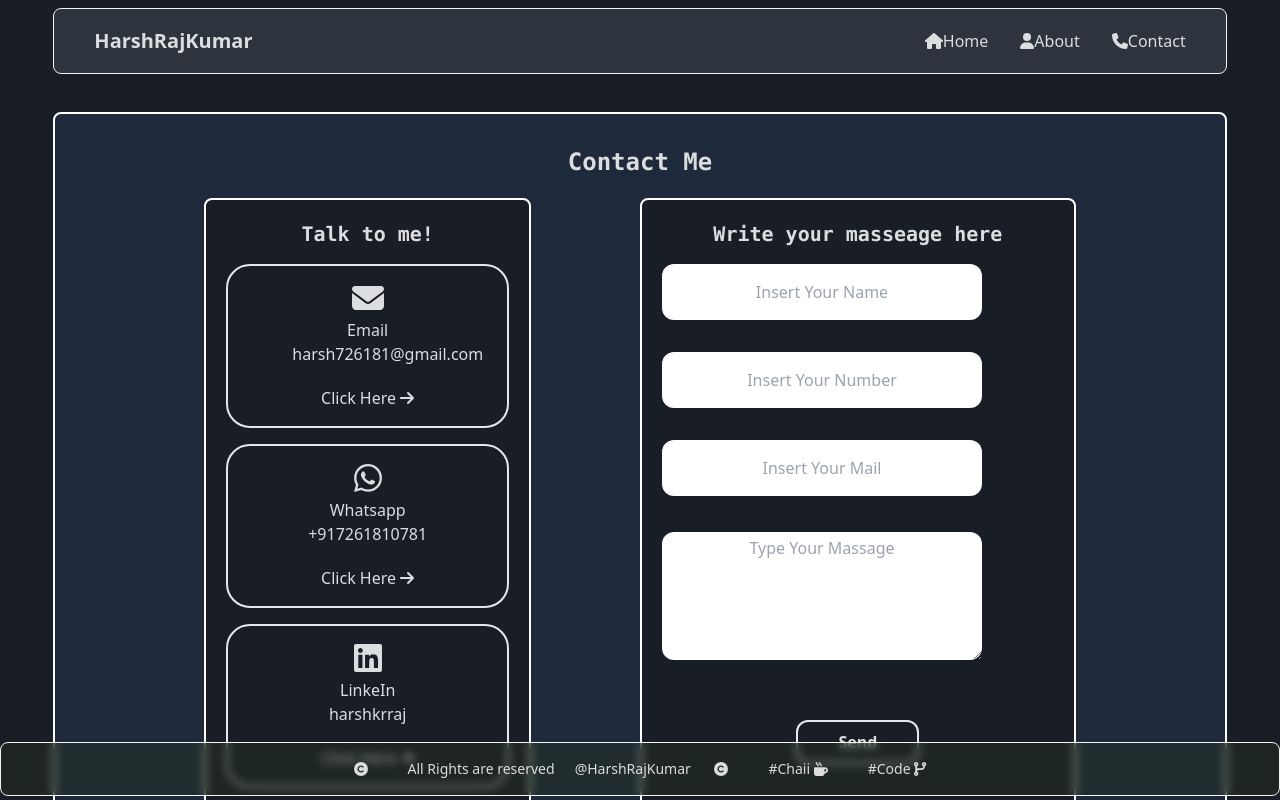
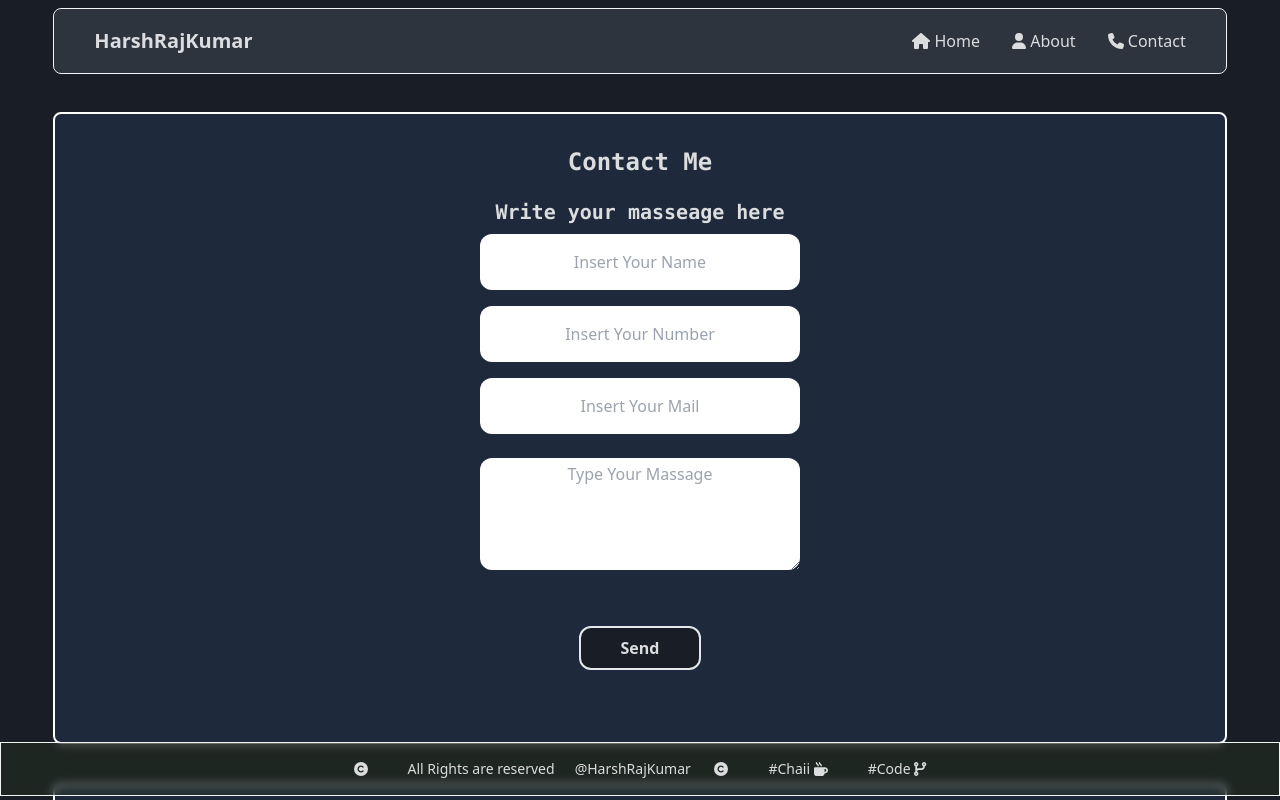
Before and after one commit to HarshKRa/My-Portfolio, a React (Vite) app: page /Contact in a window 1280 px wide. Shown: the top 800 px of the page. Built offline with nearby package versions, Linux system fonts and the light colour scheme.

Commit message:
Contact section fix

```diff
--- a/src/App.css
+++ b/src/App.css
@@ -17,7 +17,6 @@
     box-sizing: border-box;
     margin: 0;
     padding: 0;
-
 }
 
 body{
--- a/src/Component/Contact/Contact.jsx
+++ b/src/Component/Contact/Contact.jsx
@@ -77,53 +77,66 @@ const Contact = () => {
   };
 
   return (
-    <div className="bg-[#1E293B] mx-auto w-11/12 md:px-10 md:mt-28 mt-20 py-8 border-white border-2 rounded-lg mb-20">
-      <div>
+    <>
+      <div className="bg-[#1E293B] mx-auto w-11/12 md:px-10 md:mt-28 mt-20 py-8 border-white border-2 rounded-lg">
         <h1 className="font-mono text-2xl text-center subpixel-antialiased font-bold">
           Contact Me
         </h1>
-        <div className="flex md:flex-row flex-col justify-evenly" >
-          <div className="p-5 my-5 bg-[#191E26]  md:w-[30%] w-[60%] justify-center border-white border-2 rounded-lg">
-            <h2 className="font-mono text-xl text-center subpixel-antialiased font-bold">Talk to me!</h2>
 
-            <div className="">
-              {talToMeDetails.map((tmd) => (
-                <div className="my-4 py-4 px-16 flex flex-col justify-center align-middle text-center border-2 rounded-3xl">
-                  <i>{tmd.icon}</i>
-                  <p>{tmd.name}</p>
-                  <p>{tmd.paraOne}</p>
-                  <a href={tmd.link} className="mt-5" target="_blank">Click Here {" "} <span>
-                      {<FontAwesomeIcon icon={faArrowRight} inverse />}
-                    </span></a>
-                </div>
-              ))}
+        <h2 className="font-mono text-xl mt-5 text-center subpixel-antialiased font-bold">
+          Write your masseage here
+        </h2>
+        <form
+          ref={form}
+          onSubmit={sendEmail}
+          className="flex flex-col justify-center m-auto"
+        >
+          {formDetails.map((det) => (
+            <div className="my-2 m-auto">
+              <input
+                type={det.type}
+                name={det.name}
+                placeholder={det.placeHolder}
+                className="text-[#1E293B] px-2 py-1 rounded-xl h-14 md:w-80 text-center text-wrap m-auto"
+              />
             </div>
+          ))}
+          <div className="my-4 m-auto">
+            <textarea
+              name="message"
+              placeholder="Type Your Massage"
+              className="text-[#1E293B] px-2 py-1 rounded-xl h-28 md:w-80 text-center border-0 align-middle"
+            />
           </div>
 
-          <div className="p-5 my-5 bg-[#191E26] rounded-3xl md:w-[40%] w-[70%] border-white border-2 rounded-lg">
-            <h2 className="font-mono text-xl text-center subpixel-antialiased font-bold">Write your masseage here</h2>
-            <form ref={form} onSubmit={sendEmail} className="flex flex-col justify-center m-auto">
-              {formDetails.map((det) => (
-                <div className="my-4">
-                  <input
-                    type={det.type}
-                    name={det.name}
-                    placeholder={det.placeHolder}
-                    className="text-[#1E293B] px-2 py-1 rounded-xl h-14 md:w-80 text-center text-wrap"
-                  />
-                </div>
-              ))}
-              <div className="my-5">
-                <textarea name="message" placeholder="Type Your Massage" className="text-[#1E293B] px-2 py-1 rounded-xl h-32 md:w-80 text-center border-0 align-middle" />
-              </div>
+          <input
+            type="submit"
+            value="Send"
+            className="border-2 m-auto px-10 my-10 py-2 rounded-xl font-bold bg-[#191E26] "
+          />
+        </form>
+      </div>
 
-                <input type="submit" value="Send" className="border-2 m-auto px-10 my-10 py-2 rounded-xl font-bold bg-[#191E26] "/>
+      <div className="bg-[#1E293B] mx-auto w-11/12 md:px-10 mt-10  py-8 border-white border-2 rounded-lg mb-20">
+        <h2 className="font-mono text-xl text-center subpixel-antialiased font-bold">
+          Talk to me!
+        </h2>
 
-            </form>
-          </div>
+        <div className="mt-5 flex flex-wrap justify-center align-middle  p-5">
+          {talToMeDetails.map((tmd) => (
+            <div className="my-4 py-4 px-10 mx-5 w-80 flex flex-col justify-center align-middle text-center border-2 rounded-3xl">
+              <i>{tmd.icon}</i>
+              <p>{tmd.name}</p>
+              <p>{tmd.paraOne}</p>
+              <a href={tmd.link} className="mt-5" target="_blank">
+                Click Here{" "}
+                <span>{<FontAwesomeIcon icon={faArrowRight} inverse />}</span>
+              </a>
+            </div>
+          ))}
         </div>
       </div>
-    </div>
+    </>
   );
 };
 
--- a/src/Component/Footer/Footer.jsx
+++ b/src/Component/Footer/Footer.jsx
@@ -11,14 +11,15 @@ const Footer = () => {
     <div className="fixed bottom-1 left-0 w-full">
       {/* <div className="bg-[#101018] text-center py-4 border-white border-2 rounded-lg"> */}
       <div
-        className="text-sm text-center md:px-10 md:py-4 py-2 bg-[#27321e] rounded-lg bg-clip-padding backdrop-filter backdrop-blur-sm bg-opacity-40 border border-gray-100
+        className="text-sm text-center md:px-10 md:py-4 py-2 bg-[#27321e] bg-clip-padding backdrop-filter backdrop-blur-sm bg-opacity-40 border border-gray-100
 "
       >
         <h1>
           <span className="md:mx-5 mx-1">
             {<FontAwesomeIcon icon={faCopyright} inverse />}
           </span>
-          <span className="md:mx-5 mx-1">All Rights are reserved</span>@HarshRajKumar{" "}
+          <span className="md:mx-5 mx-1">All Rights are reserved</span>
+          @HarshRajKumar{" "}
           <span className="md:mx-5 mx-1">
             {<FontAwesomeIcon icon={faCopyright} inverse />}
           </span>
--- a/src/Component/Head/Head.jsx
+++ b/src/Component/Head/Head.jsx
@@ -70,7 +70,7 @@ const Head = () => {
                   {/* <a href={link.link} className="">
                     {link.icon} {link.name}
                   </a> */}
-                  <Link to={link.link}>{link.icon}{link.name}</Link>
+                  <Link to={link.link}>{link.icon}{" "}{link.name}</Link>
                 </li>
               ))}
 
```
